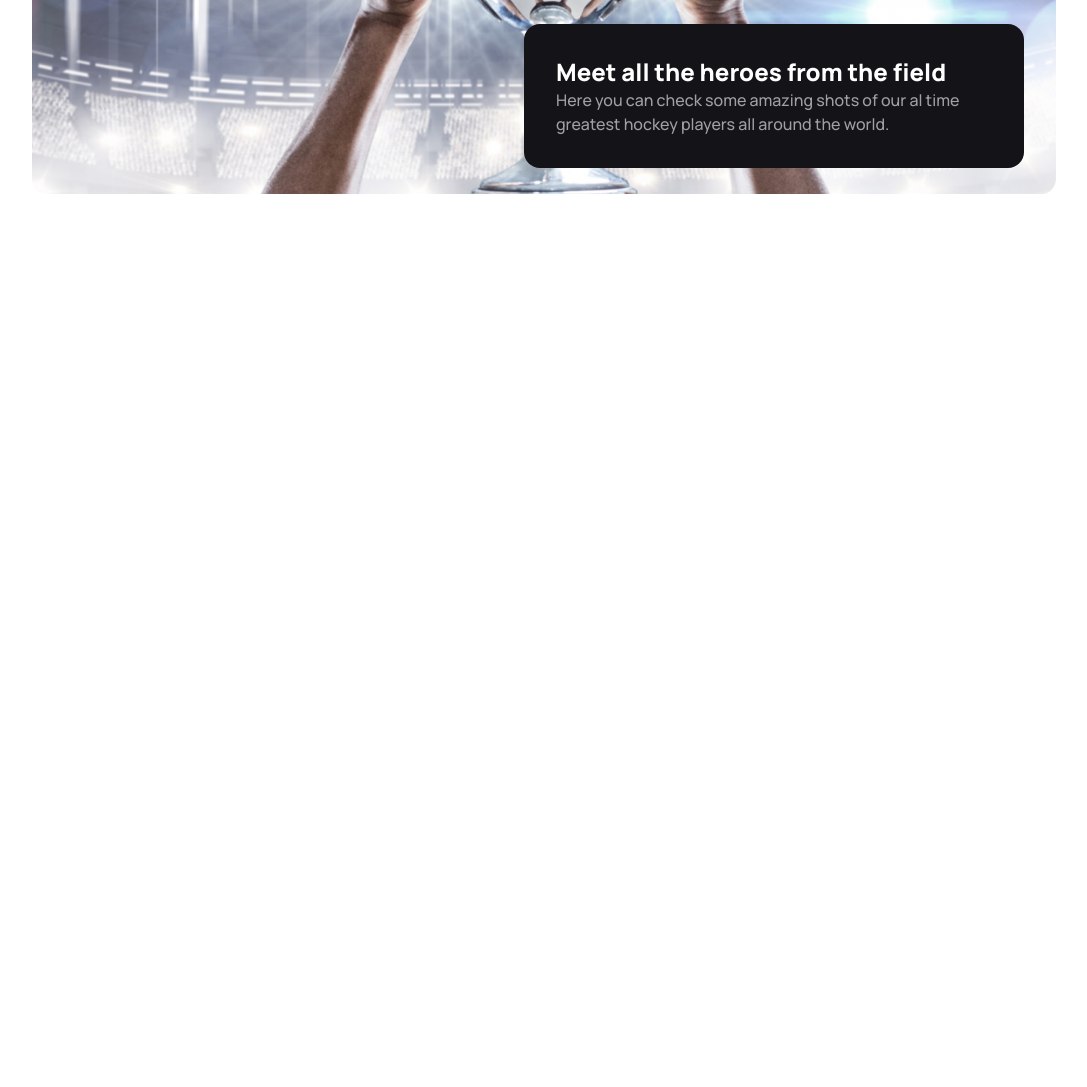
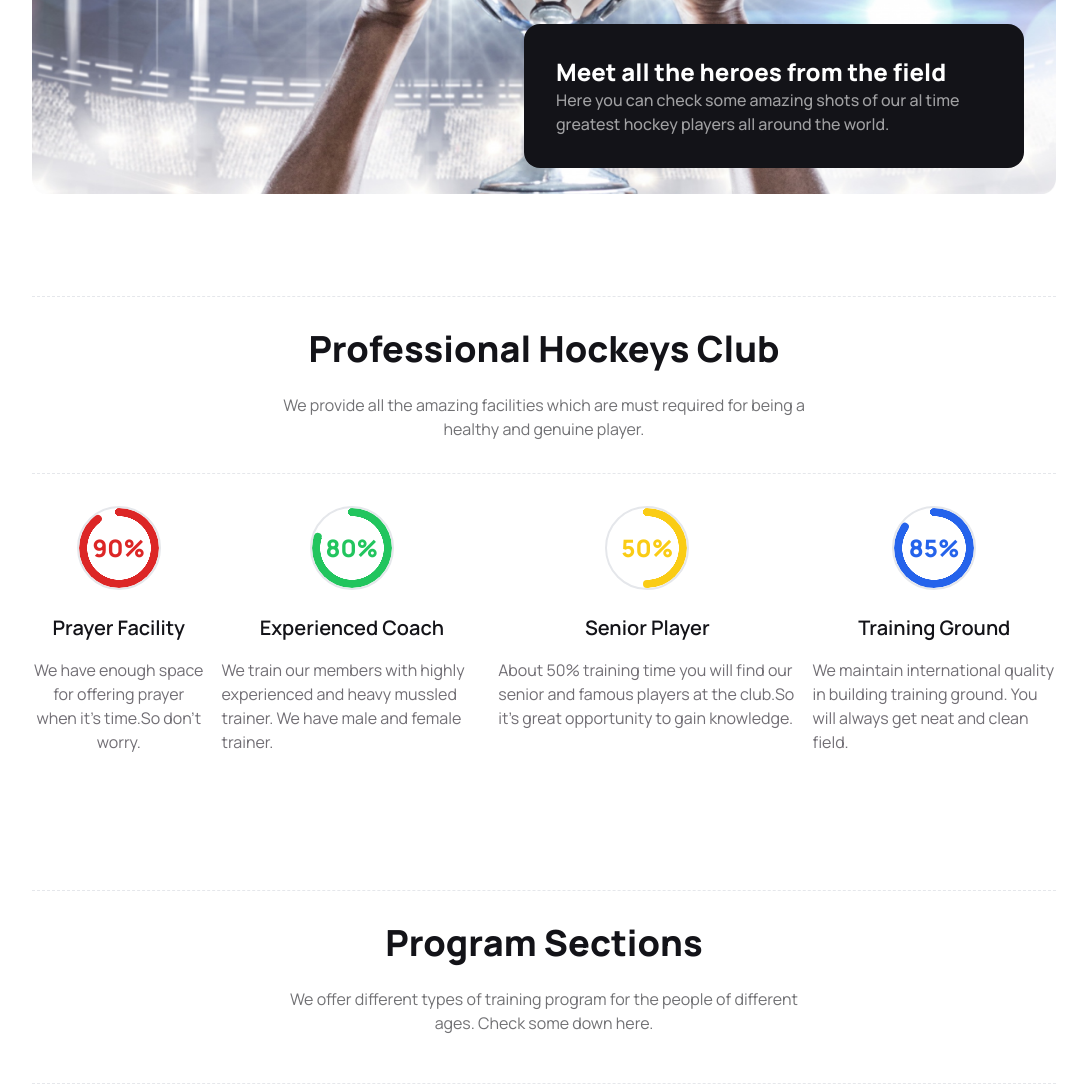
Before and after one commit to arifmithu/Hockey-website, a plain HTML site: page index.html in a window 1280 px wide. Shown: the part 500-1587 px from the top of the page, without its empty margins (96-1183 px from the left). Before the commit the page ends 800 px from the top, so only its background shows below. Drawn offline with nearby package versions, Linux system fonts and the light colour scheme.

Commit message:
added club section

```diff
--- a/index.html
+++ b/index.html
@@ -105,11 +105,128 @@
             </div>
           </div>
         </div>
-        <div class="mt-4 p-4 lg:absolute bottom-8 right-8 bg-[#131318] h-fit w-full lg:w-[500px] lg:p-8 rounded-2xl	">
-            <h3 class="text-[#FFF;] text-2xl font-extrabold">Meet all the heroes from the field</h3>
-            <p class="text-[#FFFFFF99] font-medium leading-6">Here you can check some amazing shots of our al time greatest hockey players all around the world.</p>
+        <div
+          class="mt-4 p-4 lg:absolute bottom-8 right-8 bg-[#131318] h-fit w-full lg:w-[500px] lg:p-8 rounded-2xl"
+        >
+          <h3 class="text-[#FFF;] text-2xl font-extrabold">
+            Meet all the heroes from the field
+          </h3>
+          <p class="text-[#FFFFFF99] font-medium leading-6">
+            Here you can check some amazing shots of our al time greatest hockey
+            players all around the world.
+          </p>
         </div>
       </div>
+      <hr
+        class="border-dashed mx-5 lg:mx-32 mt-14 lg:mt-24 mb-6 lg:mb-8"
+      />
+      <section class="club mx-5 lg:mx-32">
+        <h1
+          class="text-center text-[#131318;] text-xl lg:text-4xl font-extrabold mb-6"
+        >
+          Professional Hockeys Club
+        </h1>
+        <p
+          class="text-center w-fit lg:w-[550px] mx-auto text-[#13131899] mb-6 lg:mb-8"
+        >
+          We provide all the amazing facilities which are must required for
+          being a healthy and genuine player.
+        </p>
+      </section>
+      <hr class="border-t border-dashed mx-5 lg:mx-32 mb-6 lg:mb-8" />
+      <section class="progress-container lg:flex gap-2 lg:gap-4 mx-5 lg:mx-32 mb-10 lg:mb-24">
+        <!-- card 1 -->
+        <div class="card1 mb-6 ">
+            <div class="flex justify-center mb-6">
+                <div
+            class="radial-progress text-primary border-solid border-2 text-red-600 text-2xl font-extrabold"
+            style="--value: 90;"
+            role="progressbar"
+          >
+            90%
+          </div>
+            </div>
+          <div class="text-center">
+            <h3 class="text-[#131318;] text-xl font-semibold mb-4">Prayer Facility</h3>
+            <p class="text-[#130D1899] leading-6 w-full">
+              We have enough space for offering prayer when it's time.So don't
+              worry.
+            </p>
+          </div>
+        </div>
+        <!-- card 2 -->
+        <div class="card2 mb-10 ">
+            <div class="flex justify-center mb-6">
+                <div
+            class="radial-progress text-primary border-solid border-2 text-green-500 text-2xl font-extrabold"
+            style="--value: 80;"
+            role="progressbar"
+          >
+            80%
+          </div>
+            </div>
+          <div class="text">
+            <h3 class="text-[#131318;] text-xl font-semibold text-center mb-4">Experienced Coach</h3>
+            <p class="text-[#130D1899] leading-6 w-full">
+              We train our members with highly experienced and heavy mussled trainer. We have male and female trainer.
+            </p>
+          </div>
+        </div>
+        <!-- card 3 -->
+        <div class="card3 mb-10">
+            <div class="flex justify-center mb-6">
+                <div
+            class="radial-progress text-primary border-solid border-2 text-yellow-400 text-2xl font-extrabold"
+            style="--value: 50;"
+            role="progressbar"
+          >
+            50%
+          </div>
+            </div>
+          <div class="text">
+            <h3 class="text-[#131318;] text-xl font-semibold text-center mb-4">Senior Player</h3>
+            <p class="text-[#130D1899] leading-6 w-full">
+              About 50% training time you will find our senior and famous players at the club.So it's great opportunity to gain knowledge.
+            </p>
+          </div>
+        </div>
+        <!-- card 4 -->
+        <div class="card4 mb-10">
+            <div class="flex justify-center mb-6">
+                <div
+            class="radial-progress text-primary border-solid border-2 text-blue-600 text-2xl font-extrabold"
+            style="--value: 85;"
+            role="progressbar"
+          >
+            85%
+          </div>
+            </div>
+          <div class="text">
+            <h3 class="text-[#131318;] text-xl font-semibold text-center mb-4">Training Ground</h3>
+            <p class="text-[#130D1899] leading-6 w-full">
+              We maintain international quality in building training ground. You will always get neat and clean field.
+            </p>
+          </div>
+        </div>
+      </section>
+      <hr
+        class="border-dashed mx-5 lg:mx-32 mt-14 lg:mt-24 mb-6 lg:mb-8"
+      />
+      <section class="program mx-5 lg:mx-32">
+        <h1
+          class="text-center text-[#131318;] text-xl lg:text-4xl font-extrabold mb-6"
+        >
+        Program Sections
+        </h1>
+        <p
+          class="text-center w-fit lg:w-[550px] mx-auto text-[#13131899] mb-6 lg:mb-8"
+        >
+          We offer different types of training program for the people of different ages. Check some down here.
+        </p>
+      </section>
+      <hr
+        class="border-dashed mx-5 lg:mx-32 mt-6 lg:mt-12 mb-6 lg:mb-8"
+      />
     </main>
   </body>
 </html>
```
